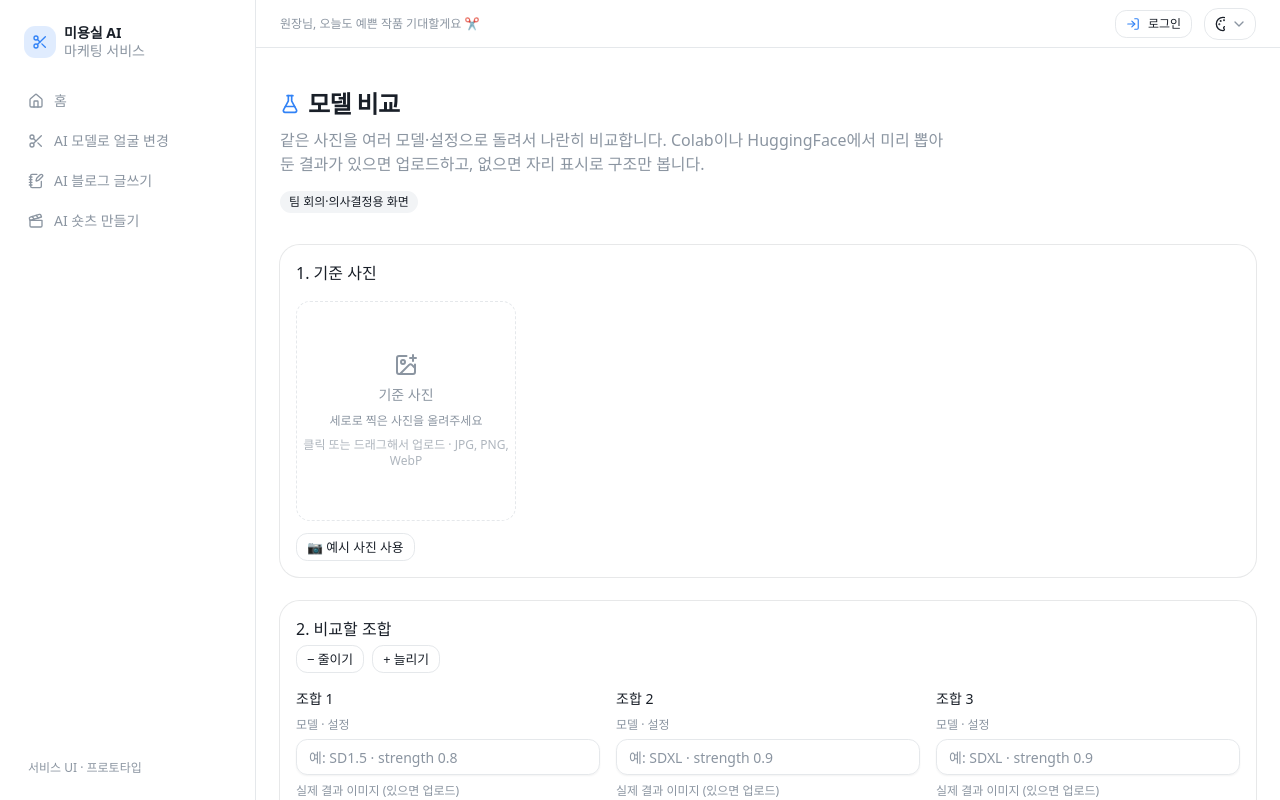
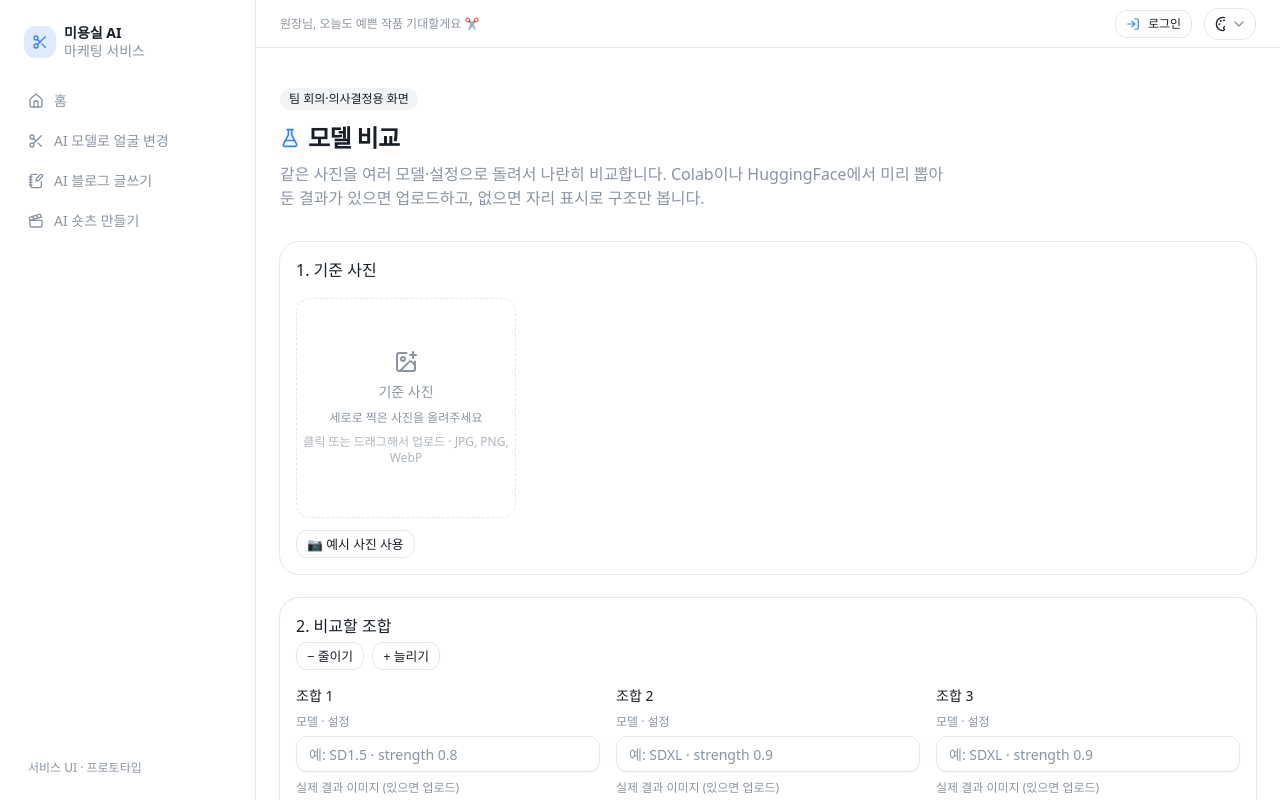
Before and after one commit to qja0707/SalonCutAI, a Next.js app in the folder frontend/: page /compare in a window 1280 px wide. Shown: the top 800 px of the page. Built offline with nearby package versions, Linux system fonts and the light colour scheme.

Commit message:
fix: PageShell 배지 위치를 제목 위로 통일

```diff
--- a/frontend/src/components/flow/page-shell.tsx
+++ b/frontend/src/components/flow/page-shell.tsx
@@ -13,8 +13,10 @@ import { cn } from "@/lib/utils";
  * **각 화면이 쓰던 값을 그대로 넘겨** 배치를 건드리지 않는다. 통일은 별도 PR 에서 이
  * prop 만 지우면 된다 (기본값이 이미 `6xl` — 얼굴 교체·랜딩 기준).
  *
- * 숏츠는 아직 쓰지 않는다. 배지가 제목 위에 있고 CTA 가 헤더 오른쪽에 붙는 등 모양이
- * 달라서, 화면을 재구성하는 PR 에서 함께 옮긴다.
+ * 숏츠는 아직 쓰지 않는다. CTA 가 헤더 오른쪽에 붙는 등 모양이 달라서, 화면을
+ * 재구성하는 PR 에서 함께 옮긴다. 배지 위치(제목 위)는 숏츠와 맞춰뒀다 — 배지가
+ * 설명 아래 있던 1차 버전은 숏츠만 배지가 위에 있어 화면마다 배지 자리가
+ * 달랐다(실측 지적).
  */
 
 const WIDTH = {
@@ -42,7 +44,7 @@ export function PageShell({
   description?: React.ReactNode;
   /** 설명 아래 한 줄 더. 지금은 스케치 상담의 "목표 기능" 안내만 쓴다 */
   footnote?: React.ReactNode;
-  /** 설명 아래 배지. 여백은 여기서 잡으므로 호출부는 `mt-*` 를 붙이지 않는다 */
+  /** 제목 위 배지(들). 숏츠와 같은 자리 — 여백은 여기서 잡으므로 호출부는 `mb-*` 를 붙이지 않는다 */
   badge?: React.ReactNode;
   /** 헤더 아래 항상 보이는 안내. 공개 미리보기 고지처럼 접히면 안 되는 것 */
   notice?: React.ReactNode;
@@ -57,6 +59,10 @@ export function PageShell({
 
   return (
     <div className={cn("mx-auto px-6 py-10", WIDTH[width], className)}>
+      {badge && (
+        <div className="mb-3 flex flex-wrap items-center gap-2">{badge}</div>
+      )}
+
       {Icon ? (
         <div className="flex items-center gap-2">
           <Icon className="h-5 w-5 text-primary" />
@@ -72,7 +78,6 @@ export function PageShell({
       {footnote && (
         <p className="mt-1 text-sm text-muted-foreground">{footnote}</p>
       )}
-      {badge && <div className="mt-3">{badge}</div>}
       {notice && <div className="mt-4">{notice}</div>}
 
       {children}
```
